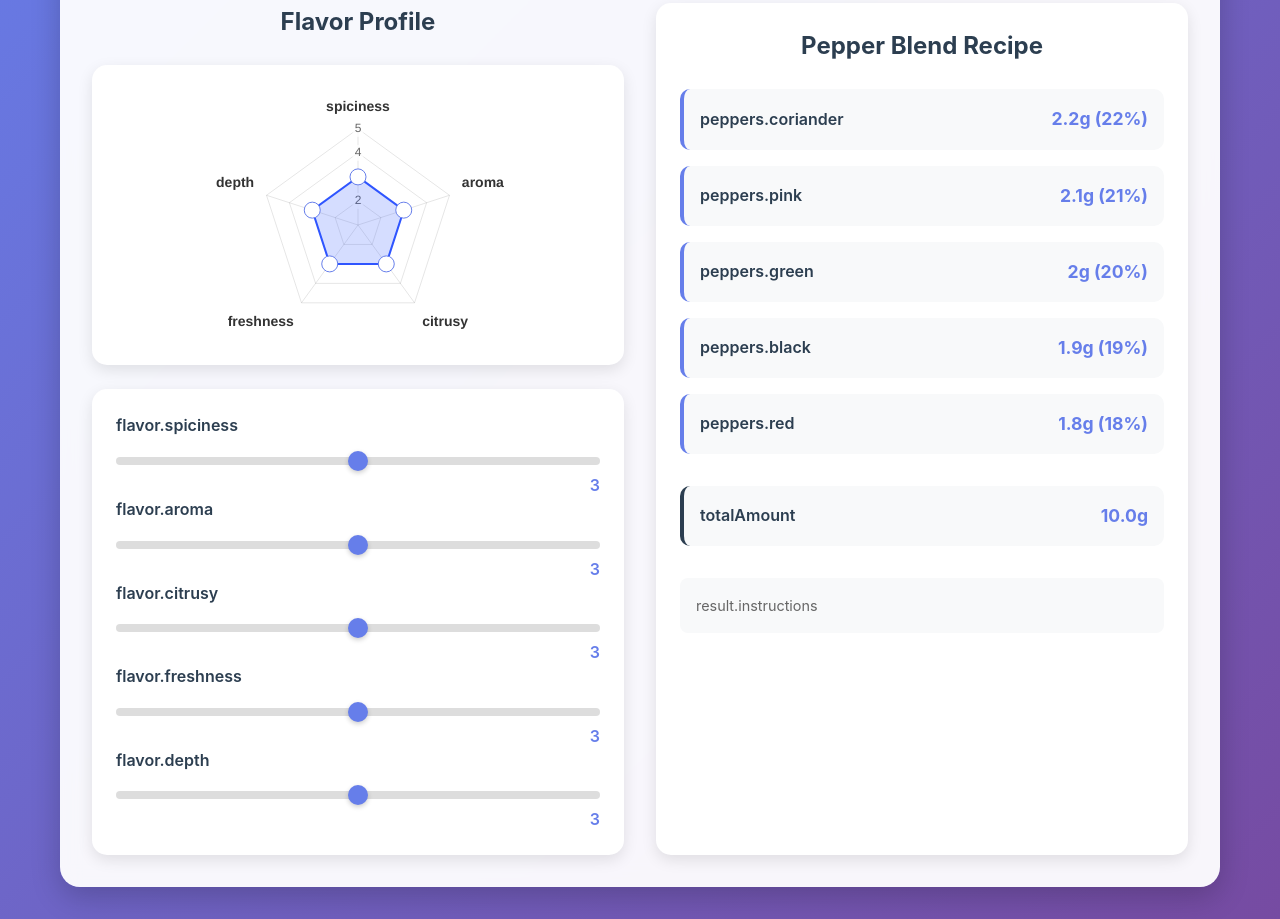
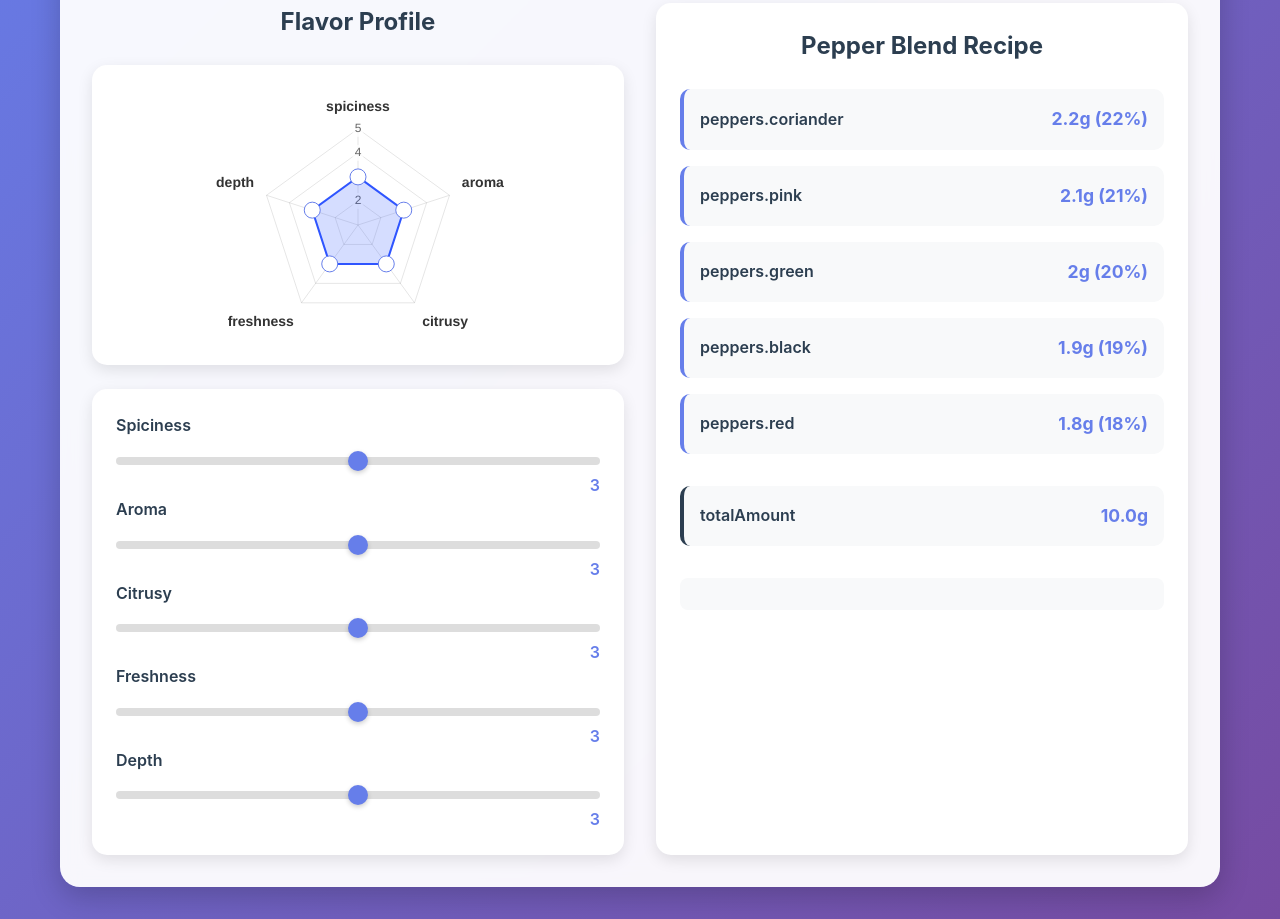
Before and after one commit to mihatama/pepper, a website: page index.html in a window 1280 px wide. Shown: the part 267-1186 px from the top of the page. Drawn offline with nearby package versions, Linux system fonts and the light colour scheme; no server answers.

```diff
--- a/index.html
+++ b/index.html
@@ -47,27 +47,27 @@
                                 </div>
                                 <div class="sliders">
                                     <div class="slider-group">
-                                        <label data-i18n="flavor.spiciness">Spiciness</label>
+                                        <label data-i18n="spiciness">Spiciness</label>
                                         <input type="range" id="spiciness" min="1" max="5" value="3" class="slider">
                                         <span class="slider-value">3</span>
                                     </div>
                                     <div class="slider-group">
-                                        <label data-i18n="flavor.aroma">Aroma</label>
+                                        <label data-i18n="aroma">Aroma</label>
                                         <input type="range" id="aroma" min="1" max="5" value="3" class="slider">
                                         <span class="slider-value">3</span>
                                     </div>
                                     <div class="slider-group">
-                                        <label data-i18n="flavor.citrusy">Citrusy</label>
+                                        <label data-i18n="citrusy">Citrusy</label>
                                         <input type="range" id="citrusy" min="1" max="5" value="3" class="slider">
                                         <span class="slider-value">3</span>
                                     </div>
                                     <div class="slider-group">
-                                        <label data-i18n="flavor.freshness">Freshness</label>
+                                        <label data-i18n="freshness">Freshness</label>
                                         <input type="range" id="freshness" min="1" max="5" value="3" class="slider">
                                         <span class="slider-value">3</span>
                                     </div>
                                     <div class="slider-group">
-                                        <label data-i18n="flavor.depth">Depth</label>
+                                        <label data-i18n="depth">Depth</label>
                                         <input type="range" id="depth" min="1" max="5" value="3" class="slider">
                                         <span class="slider-value">3</span>
                                     </div>
--- a/js/pepper-calculator.js
+++ b/js/pepper-calculator.js
@@ -263,8 +263,7 @@
 
     // Get blend instructions
     getInstructions() {
-        return window.i18n ? window.i18n.t('result.instructions') :
-               'Mix all ingredients thoroughly. Store in an airtight container.';
+        return ''; // Instructions removed as requested
     }
 
     // Analyze flavor profile and suggest improvements
--- a/locales/en.json
+++ b/locales/en.json
@@ -14,8 +14,7 @@
   "depth": "Depth",
   "totalAmount": "Total Amount",
   "result": {
-    "title": "Pepper Blend Recipe",
-    "instructions": "Mix all ingredients thoroughly. Store in an airtight container."
+    "title": "Pepper Blend Recipe"
   },
   "aiTaste": {
     "title": "Describe Your Desired Taste",
--- a/locales/ja.json
+++ b/locales/ja.json
@@ -14,8 +14,7 @@
   "depth": "深み",
   "totalAmount": "総量",
   "result": {
-    "title": "ペッパーブレンドレシピ",
-    "instructions": "すべての材料をよく混ぜ合わせてください。密閉容器で保存してください。"
+    "title": "ペッパーブレンドレシピ"
   },
   "aiTaste": {
     "title": "希望する味を説明してください",
```
